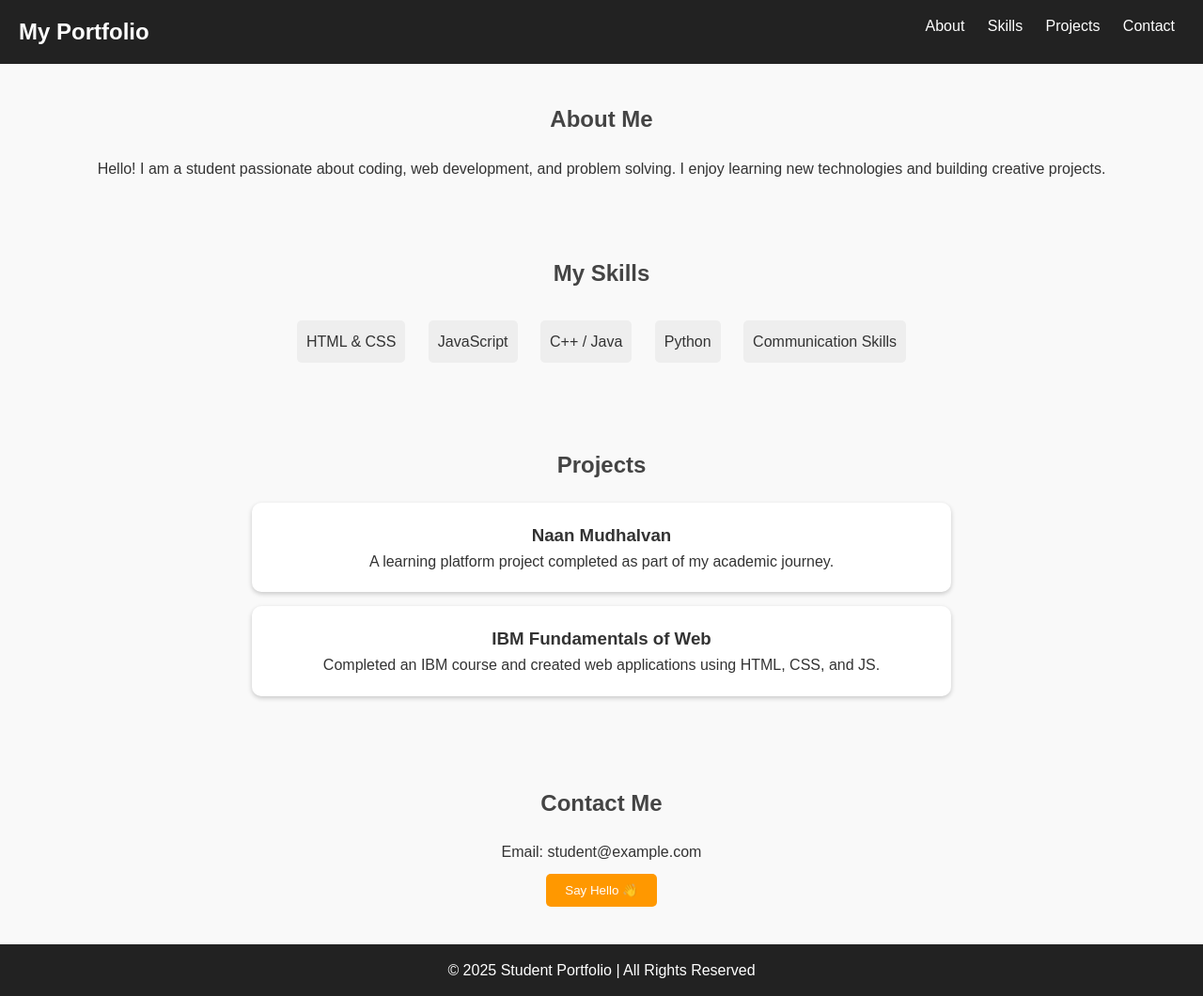
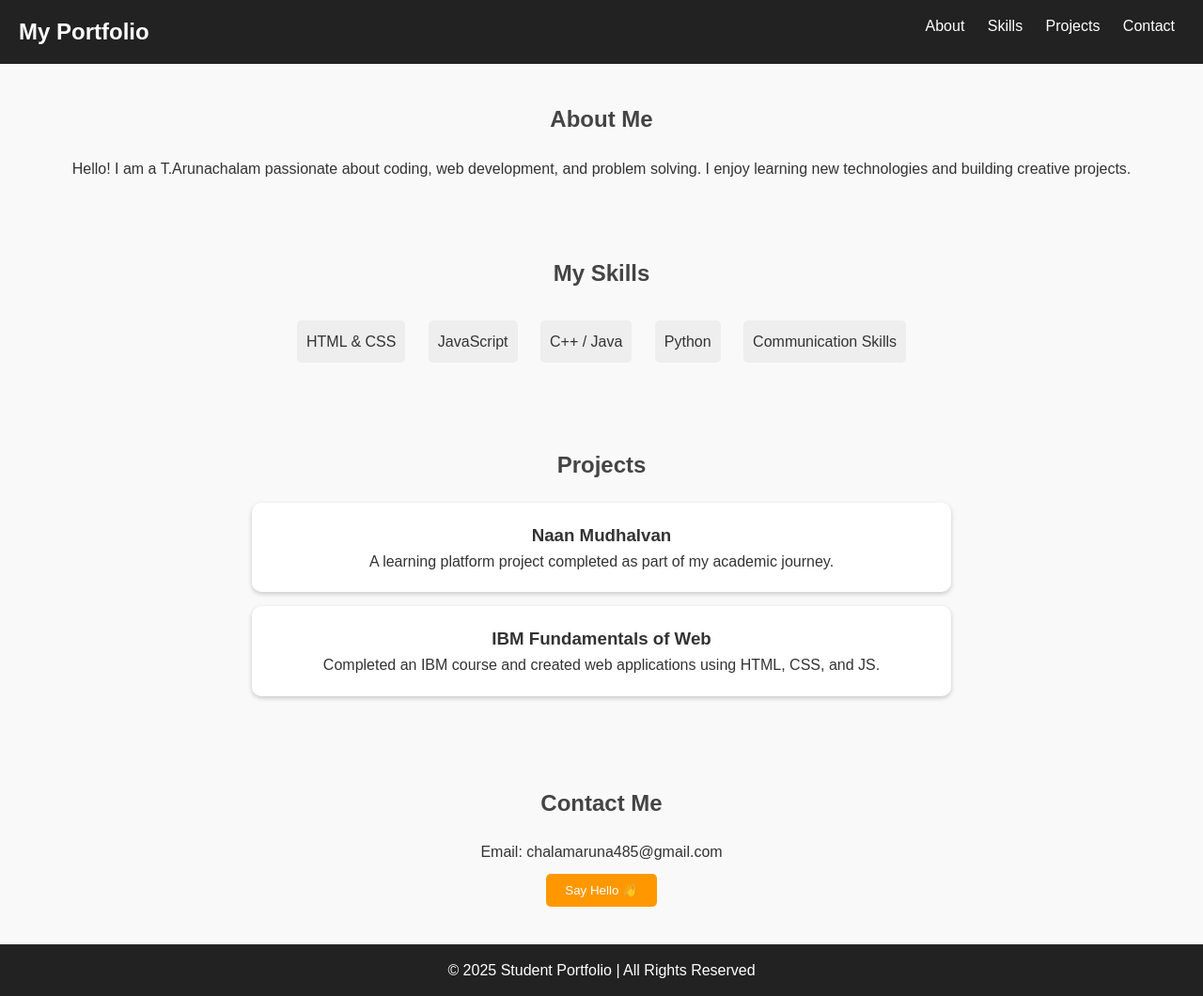
Before and after one commit to chalamaruna485-lab/ArunachalampTNSDC-FWWD-DP, a plain HTML site: page index.html in a window 1280 px wide. Shown: the whole page at 94% size. Drawn offline with Linux system fonts and the light colour scheme.

Commit message:
Update index.html

```diff
--- a/index.html
+++ b/index.html
@@ -56,7 +56,7 @@
 
         <h2>About Me</h2>
 
-        <p>Hello! I am a student passionate about coding, web development, and problem solving.
+        <p>Hello! I am a T.Arunachalam passionate about coding, web development, and problem solving.
 
            I enjoy learning new technologies and building creative projects.</p>
 
@@ -114,7 +114,7 @@
 
         <h2>Contact Me</h2>
 
-        <p>Email: student@example.com</p>
+        <p>Email: chalamaruna485@gmail.com</p>
 
         <button id="contactBtn">Say Hello 👋</button>
 
```
